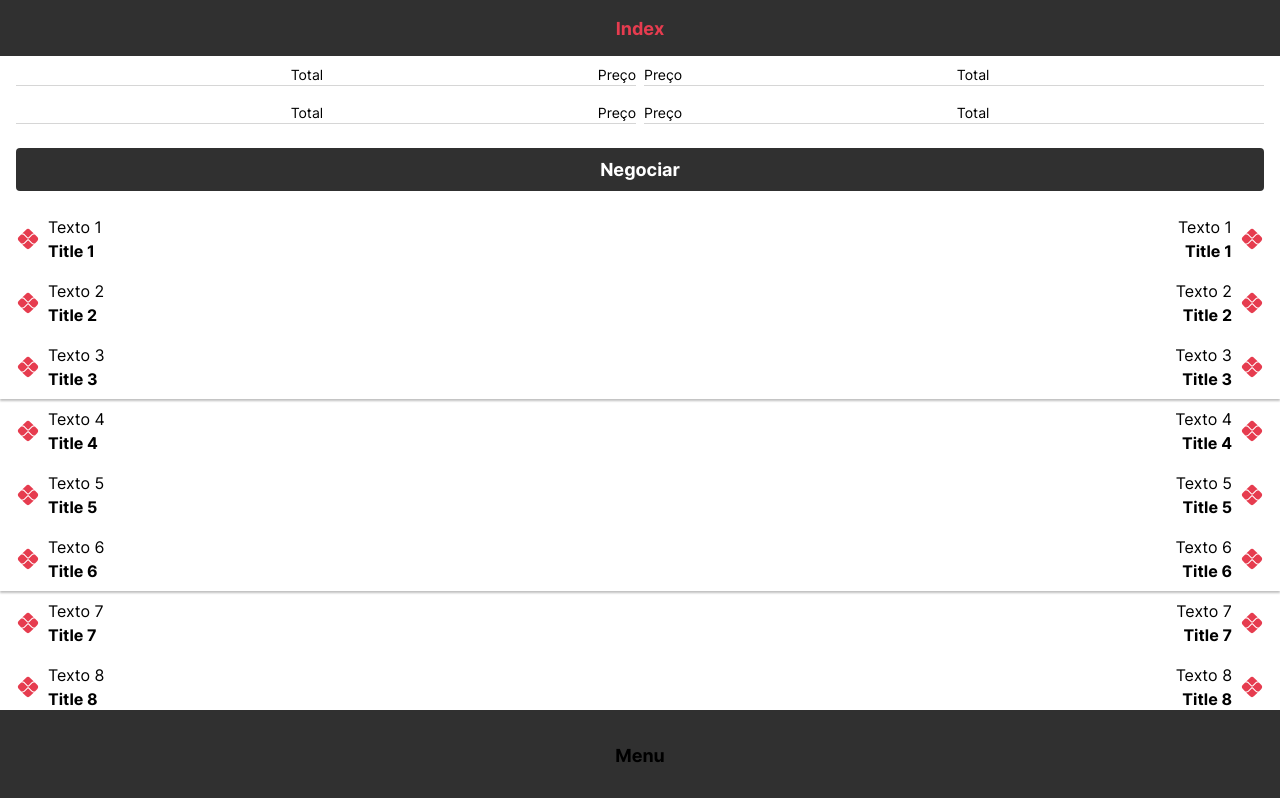
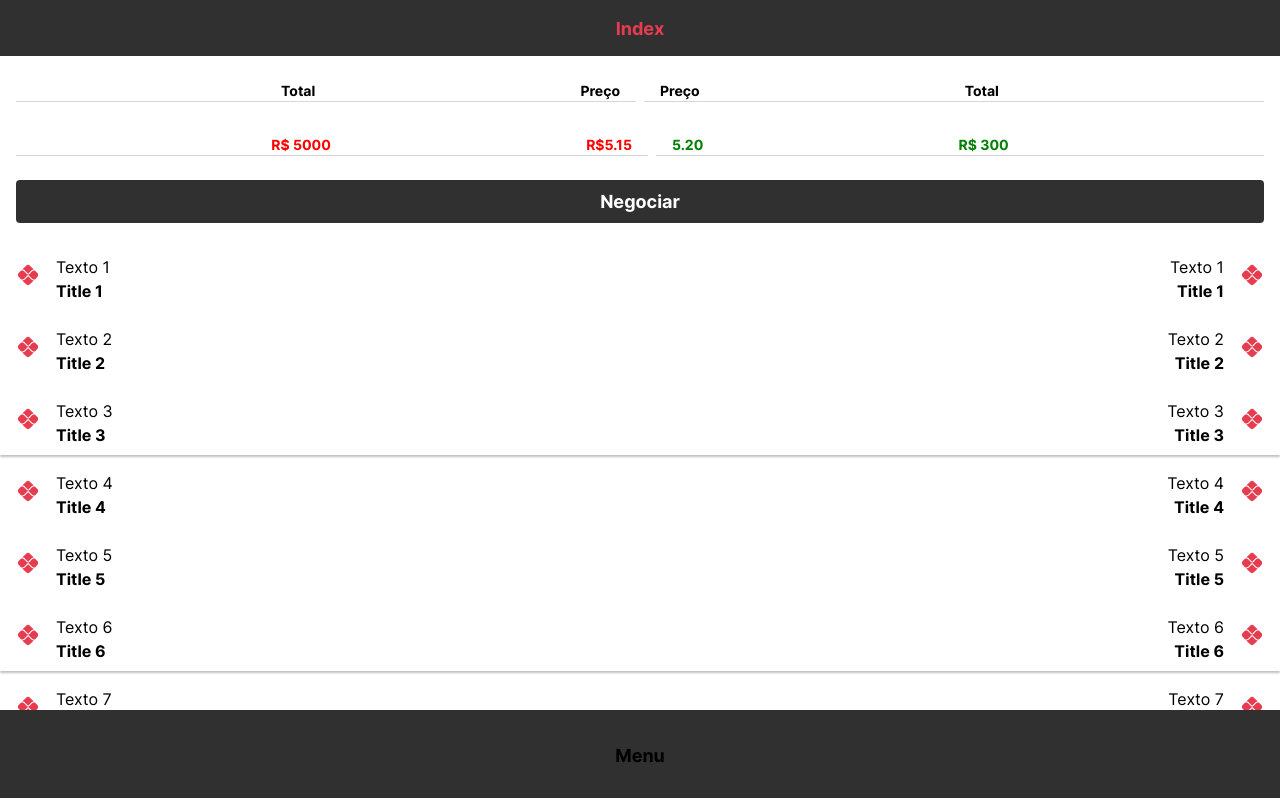
Before and after one commit to fcms14/react-components, a React (Vite) app: page / in a window 1280 px wide. Shown: the top 798 px of the page. Built offline with nearby package versions, Linux system fonts and the light colour scheme.

Commit message:
refactor feature/four-column-row

```diff
--- a/src/components/atoms/Section/index.ts
+++ b/src/components/atoms/Section/index.ts
@@ -11,7 +11,10 @@ const Section = styled.section<SectionProps>`
       align-items: ${props.alignItems};
       text-align: ${props.textalign};
       gap: ${props.gap};
-        border-bottom:  ${props.border ? "1px solid #D6D6D6" : false};
+      border-bottom:  ${props.borderBotom ? "1px solid #D6D6D6" : "undefined"};
+
+      ${({ theme }) => css` padding: ${`${theme.gap} ${theme.gap} 0 `}`};
+
   `}
 `
 
--- a/src/components/organisms/Row/FourColumnRow.tsx
+++ b/src/components/organisms/Row/FourColumnRow.tsx
@@ -1,30 +1,30 @@
 import { Row } from "../../molecules/Row"
-import { theme } from "../../../providers/theme"
 import RowSection from "../../molecules/Row/RowSection"
 
 interface Interface {
-    subtitle: [string, string, string, string]
-    border: boolean
-
+    text: [string, string, string, string]
+    color: [string, string, string, string]
+    borderBotom: boolean
   }
 
-  const FourColumnRow = ({ subtitle, border}: Interface) => {
+  const FourColumnRow = ({ text , borderBotom, color}: Interface) => {
+
     return (
       <Row.Root >
-        <RowSection sectionStyle={{ flexDirection: "row",  textalign: "right", border}}>
+        <RowSection sectionStyle={{ flexDirection: "row",  textalign: "right", borderBotom}}>
            <RowSection>
-                <Row.Text>{subtitle[0]}</Row.Text>
+                <Row.Title color={color[0]} size="smaller">{text[0]}</Row.Title>
+            </RowSection>
+           <RowSection >
+                <Row.Title color={color[1]} size="smaller">{text[1]}</Row.Title>
+            </RowSection>
+        </RowSection>
+        <RowSection sectionStyle={{ flexDirection: "row",  textalign: "left", borderBotom}}>
+            <RowSection >
+                <Row.Title color={color[2]} size="smaller">{text[2]}</Row.Title>
             </RowSection>
            <RowSection>
-                <Row.Text>{subtitle[1]}</Row.Text>
-            </RowSection>
-        </RowSection>
-        <RowSection sectionStyle={{ flexDirection: "row",  textalign: "left", border}}>
-            <RowSection>
-                <Row.Text >{subtitle[2]}</Row.Text>
-            </RowSection>
-           <RowSection>
-                <Row.Text >{subtitle[3]}</Row.Text>
+                <Row.Title color={color[3]} size="smaller">{text[3]}</Row.Title>
             </RowSection>
          </RowSection>
       </Row.Root>
--- a/src/components/organisms/Row/index.tsx
+++ b/src/components/organisms/Row/index.tsx
@@ -1,5 +1,7 @@
 import RowCard from "./RowCard";
+import FourColumnRow from "./FourColumnRow"
 
 export const Row = {
     Card: RowCard,
+    FourColumnRow: FourColumnRow
 }
--- a/src/interfaces/index.ts
+++ b/src/interfaces/index.ts
@@ -61,7 +61,7 @@ export interface SectionProps {
     flexDirection?: string,
     justifyContent?: string,
     textalign?: string
-    border?: boolean
+    borderBotom?: boolean
 }
 
 export interface FontProps {
--- a/src/pages/Index/index.tsx
+++ b/src/pages/Index/index.tsx
@@ -7,7 +7,8 @@ import { useNavigate } from "react-router-dom"
 import { Row } from "../../components/organisms/Row"
 import { MdRemoveRedEye } from "react-icons/md"
 import { Mask } from "../../helpers/Mask"
-import FourColumnRow from "../../components/organisms/Row/FourColumnRow"
+
+
 
 const Index = () => {
   const navigate = useNavigate()
@@ -18,8 +19,8 @@ const Index = () => {
     <ViewPort>
       <Header.Default text="Index" />
       <main>
-        <FourColumnRow border ={true} subtitle = {["Total","Preço", "Preço", "Total"]} />
-        <FourColumnRow border ={true} subtitle = {["Total","Preço", "Preço", "Total"]} />
+        <Row.FourColumnRow borderBotom text = {["Total","Preço", "Preço", "Total"]} color ={["","","",""]} />
+        <Row.FourColumnRow borderBotom text = {["R$ 5000","R$5.15", "5.20", "R$ 300"]} color ={["red","red","green","green"]} />
         <Button.Default text="Negociar" onClick={() => navigate('/exchange')} buttonStyle={{ active: true }} />
         <List />
       </main>
```
Lines whose indentation alone changed are shown as unchanged.
